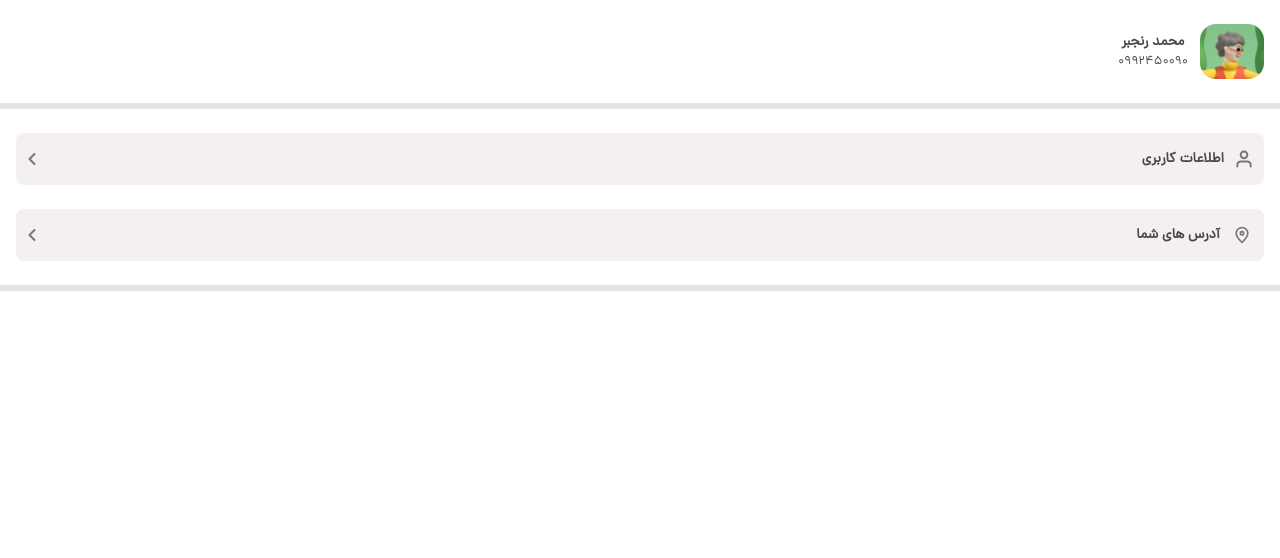
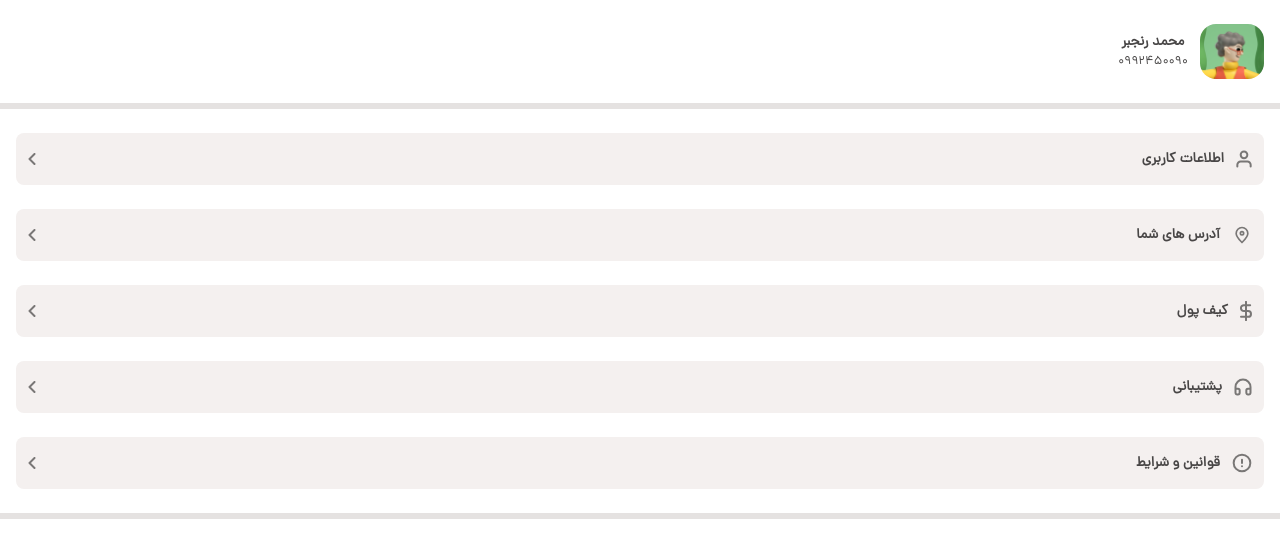
Before and after one commit to misarfehapp/misarfehMain, a Next.js app: page /userProfile in a window 1280 px wide. Shown: the top 558 px of the page. Built offline with nearby package versions, Linux system fonts and the light colour scheme.

Commit message:
added rules section to user profile

```diff
--- /dev/null
+++ b/app/userProfile/rules/page.tsx
@@ -0,0 +1,63 @@
+import ArrowBack from "@/components/user header/ArrowBack";
+import Link from "next/link";
+
+const policies = [
+  "ورم ایپسوم متن ساختگی با تولید سادگی نامفهوم از صنعت چاپ، و با استفاده از طراحان گرافیک است، چاپگرها و متون بلکه روزنامه و مجله متون بلکه روزنامه و مجله  در ستون  ورم ایپسوم ...",
+  "ورم ایپسوم متن ساختگی با تولید سادگی نامفهوم از صنعت چاپ، و با استفاده از طراحان گرافیک است، چاپگرها و متون بلکه روزنامه و مجله متون بلکه روزنامه و مجله  در ستون  ورم ایپسوم ...",
+];
+
+const cancelRules = [
+  "ورم ایپسوم متن ساختگی با تولید سادگی نامفهوم از صنعت چاپ، و با استفاده از طراحان گرافیک است، چاپگرها و متون بلکه روزنامه و مجله متون بلکه روزنامه و مجله  در ستون  ورم ایپسوم ...",
+  "ورم ایپسوم متن ساختگی با تولید سادگی نامفهوم از صنعت چاپ، و با استفاده از طراحان گرافیک است، چاپگرها و متون بلکه روزنامه و مجله متون بلکه روزنامه و مجله  در ستون  ورم ایپسوم ...",
+];
+
+const termsOfCooperation = [
+  "ورم ایپسوم متن ساختگی با تولید سادگی نامفهوم از صنعت چاپ، و با استفاده از طراحان گرافیک است، چاپگرها و متون بلکه روزنامه و مجله متون بلکه روزنامه و مجله  در ستون  ورم ایپسوم ...",
+  "ورم ایپسوم متن ساختگی با تولید سادگی نامفهوم از صنعت چاپ، و با استفاده از طراحان گرافیک است، چاپگرها و متون بلکه روزنامه و مجله متون بلکه روزنامه و مجله  در ستون  ورم ایپسوم ...",
+];
+const RulesPage = () => {
+  return (
+    <div>
+      {/* header */}
+      <div className="flex flex-row justify-end mt-3 min-h-16 items-center border-b border-b-[#C7C6CA] px-5 gap-[10px]">
+        <p className="text-base font-medium text-[#49454F]">قوانین و شرایط</p>
+        <Link href={"/userProfile"}>
+          <ArrowBack />
+        </Link>
+      </div>
+      <div style={{ direction: "rtl" }} className="my-16 mx-4">
+        <p className="text-lg font-medium text-neutral-neutral30">
+          سیاست های می صرفه
+        </p>
+        <ul className="list-disc list-inside text-right space-y-4 mt-4">
+          {policies.map((policy) => (
+            <li key={policy} className="text-xs font-medium">
+              {policy}
+            </li>
+          ))}
+        </ul>
+        <p className="text-lg font-medium text-neutral-neutral30 mt-4">
+          قوانین لغو رزرو
+        </p>
+        <ul className="list-disc list-inside text-right space-y-4 mt-4">
+          {cancelRules.map((cr) => (
+            <li key={cr} className="text-xs font-medium">
+              {cr}
+            </li>
+          ))}
+        </ul>
+        <p className="text-lg font-medium text-neutral-neutral30 mt-4">
+          شرایط همکاری
+        </p>
+        <ul className="list-disc list-inside text-right space-y-4 mt-4">
+          {termsOfCooperation.map((tc) => (
+            <li key={tc} className="text-xs font-medium">
+              {tc}
+            </li>
+          ))}
+        </ul>
+      </div>
+    </div>
+  );
+};
+export default RulesPage;
--- /dev/null
+++ b/components/user selection/AlertIcon.tsx
@@ -0,0 +1,19 @@
+import * as React from "react";
+const AlertIcon = (props: React.JSX.IntrinsicAttributes & React.SVGProps<SVGSVGElement>) => (
+  <svg
+    xmlns="http://www.w3.org/2000/svg"
+    width={20}
+    height={20}
+    fill="none"
+    {...props}
+  >
+    <path
+      stroke="#797776"
+      strokeLinecap="round"
+      strokeLinejoin="round"
+      strokeWidth={2}
+      d="M10 6.667V10m0 3.333h.008M18.333 10a8.333 8.333 0 1 1-16.666 0 8.333 8.333 0 0 1 16.666 0Z"
+    />
+  </svg>
+);
+export default AlertIcon;
--- /dev/null
+++ b/components/user selection/DollarIcon.tsx
@@ -0,0 +1,19 @@
+import * as React from "react";
+const DollarIcon = (props: React.JSX.IntrinsicAttributes & React.SVGProps<SVGSVGElement>) => (
+  <svg
+    xmlns="http://www.w3.org/2000/svg"
+    width={12}
+    height={20}
+    fill="none"
+    {...props}
+  >
+    <path
+      stroke="#797776"
+      strokeLinecap="round"
+      strokeLinejoin="round"
+      strokeWidth={2}
+      d="M6 .833v18.334m4.167-15h-6.25a2.917 2.917 0 1 0 0 5.833h4.166a2.917 2.917 0 0 1 0 5.834H1"
+    />
+  </svg>
+);
+export default DollarIcon;
--- /dev/null
+++ b/components/user selection/HeadphoneIcon.tsx
@@ -0,0 +1,19 @@
+import * as React from "react";
+const HeadphoneIcon = (props: React.JSX.IntrinsicAttributes & React.SVGProps<SVGSVGElement>) => (
+  <svg
+    xmlns="http://www.w3.org/2000/svg"
+    width={18}
+    height={18}
+    fill="none"
+    {...props}
+  >
+    <path
+      stroke="#797776"
+      strokeLinecap="round"
+      strokeLinejoin="round"
+      strokeWidth={2}
+      d="M1.5 14V9a7.5 7.5 0 0 1 15 0v5m0 .833a1.666 1.666 0 0 1-1.667 1.667H14a1.666 1.666 0 0 1-1.667-1.667v-2.5A1.667 1.667 0 0 1 14 10.667h2.5v4.166Zm-15 0A1.666 1.666 0 0 0 3.167 16.5H4a1.667 1.667 0 0 0 1.667-1.667v-2.5A1.667 1.667 0 0 0 4 10.667H1.5v4.166Z"
+    />
+  </svg>
+);
+export default HeadphoneIcon;
--- a/components/user selection/UserSelection.tsx
+++ b/components/user selection/UserSelection.tsx
@@ -2,17 +2,35 @@ import Link from "next/link";
 import ChevronLeftIcon from "./ChevronLeftIcon";
 import UserIcon from "./UserIcon";
 import LocationIcon from "../address section/LocationIcon";
+import DollarIcon from "./DollarIcon";
+import HeadphoneIcon from "./HeadphoneIcon";
+import AlertIcon from "./AlertIcon";
 
 const sections = [
   {
     name: "اطلاعات کاربری",
     icon: <UserIcon />,
-    href:'information'
+    href: "information",
   },
   {
     name: "آدرس های شما",
     icon: <LocationIcon />,
-    href:'addresses'
+    href: "addresses",
+  },
+  {
+    name: "کیف پول",
+    icon: <DollarIcon />,
+    href: "/",
+  },
+  {
+    name: "پشتیبانی",
+    icon: <HeadphoneIcon />,
+    href: "/support",
+  },
+  {
+    name: "قوانین و شرایط",
+    icon: <AlertIcon />,
+    href: "/rules",
   },
 ];
 
@@ -22,13 +40,15 @@ const UserSelection = () => {
       <div className="w-full h-[6px] bg-neutral-neutral90" />
       {sections.map((section, index) => (
         <Link
-        href={`userProfile/${section.href}`}
+          href={`userProfile/${section.href}`}
           className="flex flex-row bg-neutral-neutral95 my-6 mx-4 min-h-[52px] justify-between items-center rounded-rounded-6"
           key={index}
         >
           <ChevronLeftIcon className="mx-3" />
           <div className="flex flex-row gap-3 justify-center items-center mx-3">
-            <p className="text-sm text-neutral-neutral30 font-bold">{section.name}</p>
+            <p className="text-sm text-neutral-neutral30 font-bold">
+              {section.name}
+            </p>
             <div>{section.icon}</div>
           </div>
         </Link>
```
